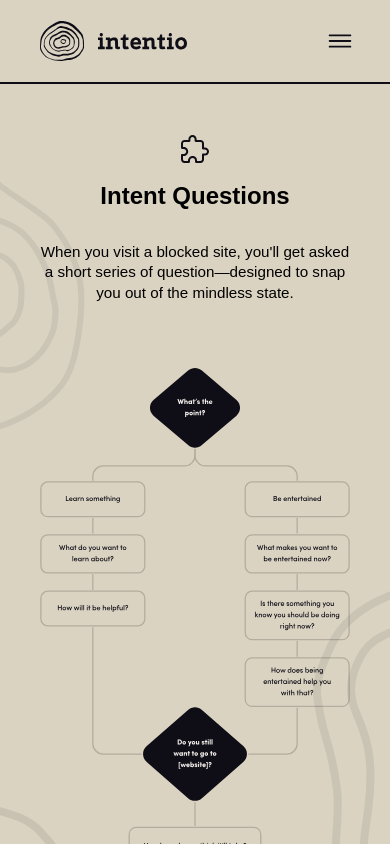
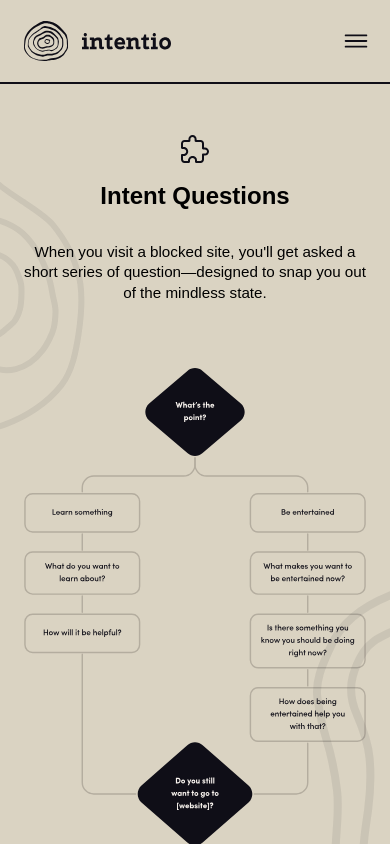
Before and after one commit to mochamellow/intentio-gh, a SvelteKit app: page /intent-questions in a window 390 px wide. Shown: the top 844 px of the page. Built offline with nearby package versions, Linux system fonts and the light colour scheme; a web font is replaced by a local one.

Commit message:
update padding

```diff
--- a/src/components/Header.svelte
+++ b/src/components/Header.svelte
@@ -39,6 +39,14 @@
 </header>
 
 <style lang="scss">
+
+    @media screen and (max-width: 570px) {
+        header {
+            .content {
+                padding-inline: 24px;
+            }
+        }
+    }
 
 	@media screen and (max-width: 820px) {
 
--- a/src/routes/how-intentio-works/+page.svelte
+++ b/src/routes/how-intentio-works/+page.svelte
@@ -226,6 +226,9 @@
 	}
 
     @media screen and (max-width: 570px) {
+        main {
+            padding-inline: 24px;
+        }
 
         .center {
             margin-top: 2rem;
--- a/src/routes/intent-questions/+page.svelte
+++ b/src/routes/intent-questions/+page.svelte
@@ -120,6 +120,9 @@
     }
 
     @media screen and (max-width: 570px) {
+        main {
+            padding-inline: 24px;
+        }
 
         .center {
             margin-top: 2rem;
```
